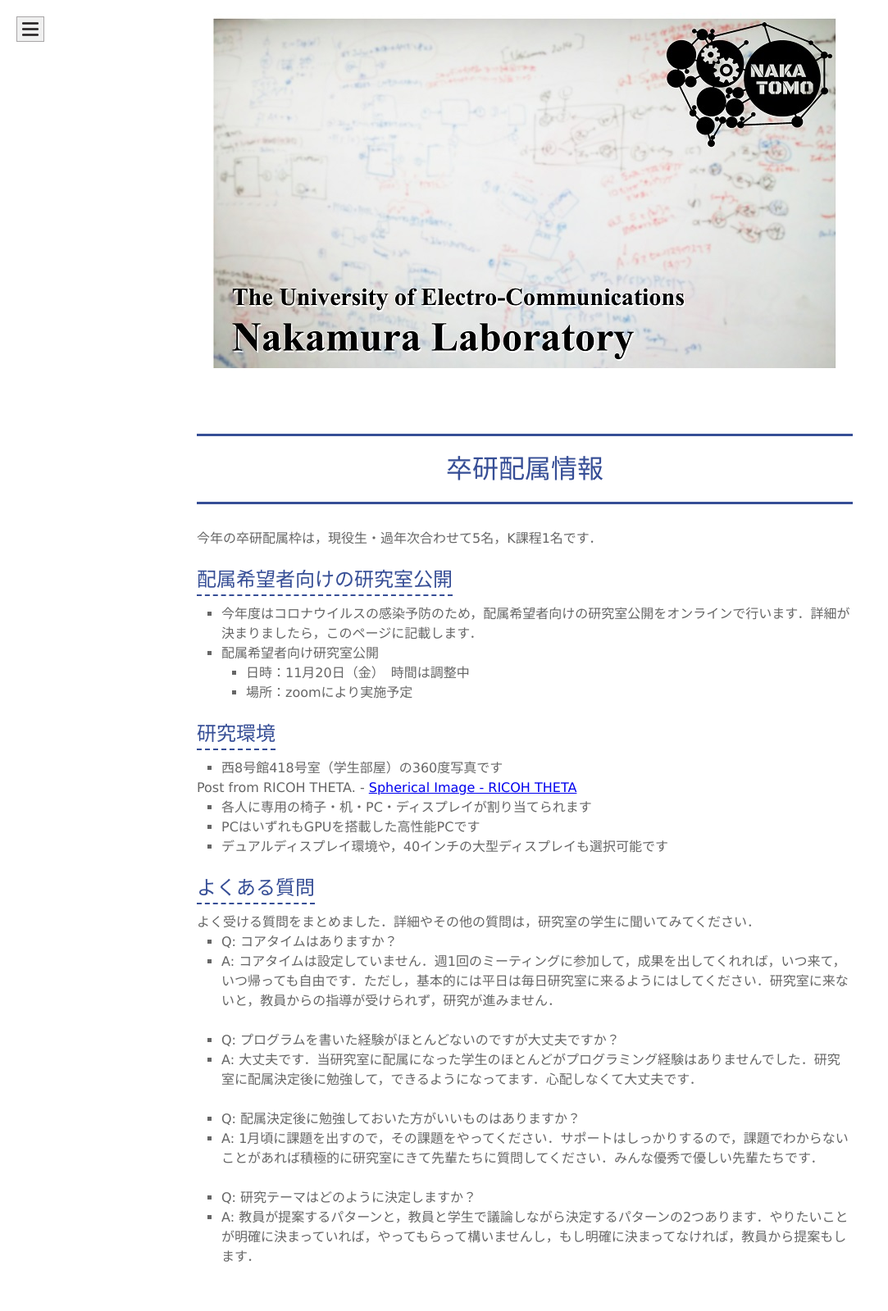
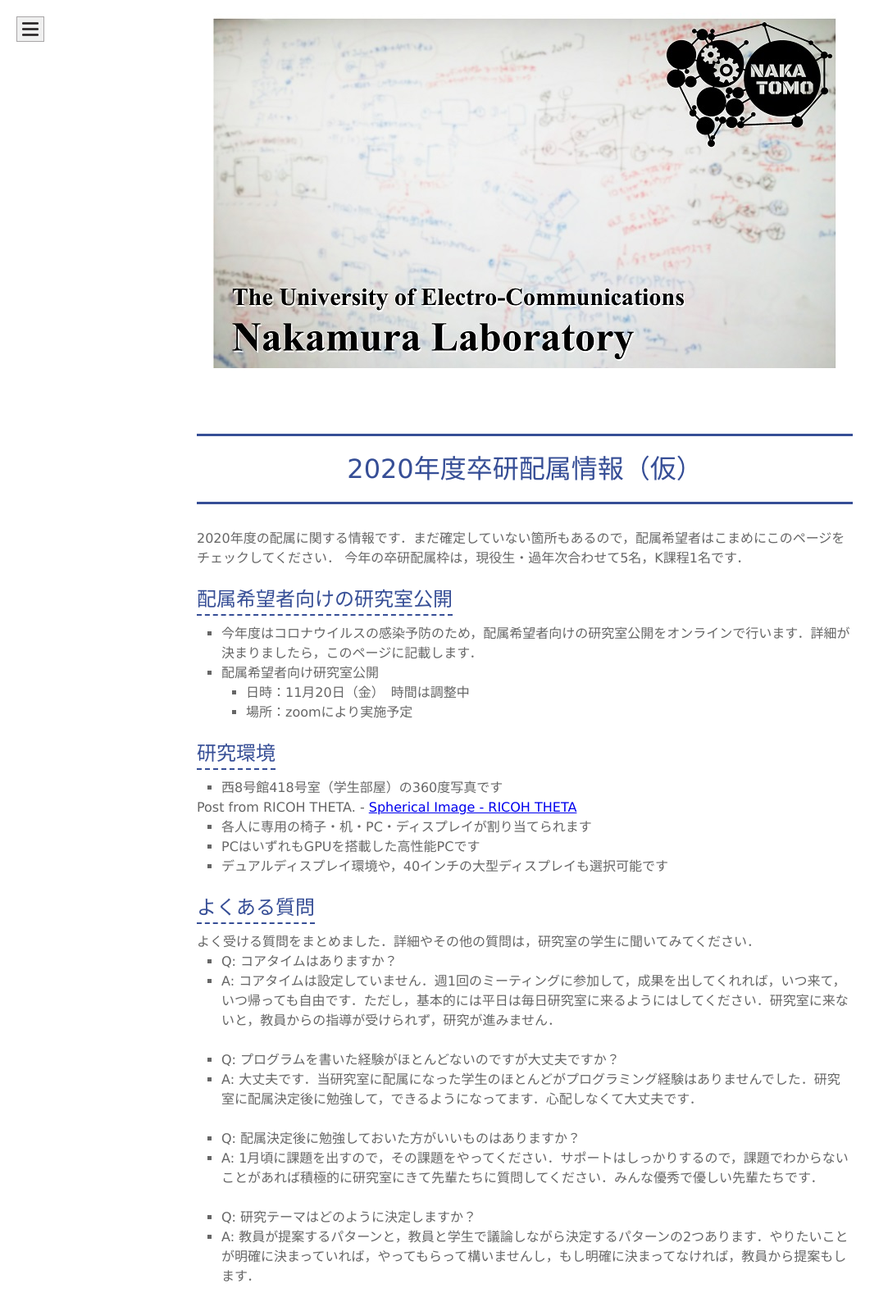
Before and after one commit to naka-lab/naka-lab.github.io, a Jekyll site: the page built from subpages/haizoku.md, in a window 1280 px wide. Shown: the whole page at 82% size, without its empty margins (0-1083 px from the left). Built offline with Jekyll 4.4.1, drawn with Linux system fonts in a browser that asks for light colours; comment, search, counter and statistics services are not loaded; our own code applies the rules of GitHub Pages for plain Markdown files; before the commit the page ends 1575 px from its top, so only the background shows below that.

Commit message:
Update haizoku.md

```diff
--- a/subpages/haizoku.md
+++ b/subpages/haizoku.md
@@ -3,7 +3,8 @@ layout: default
 ---
 
 
-# 卒研配属情報
+# 2020年度卒研配属情報（仮）
+2020年度の配属に関する情報です．まだ確定していない箇所もあるので，配属希望者はこまめにこのページをチェックしてください．
 今年の卒研配属枠は，現役生・過年次合わせて5名，K課程1名です．
 
 ## 配属希望者向けの研究室公開
```
